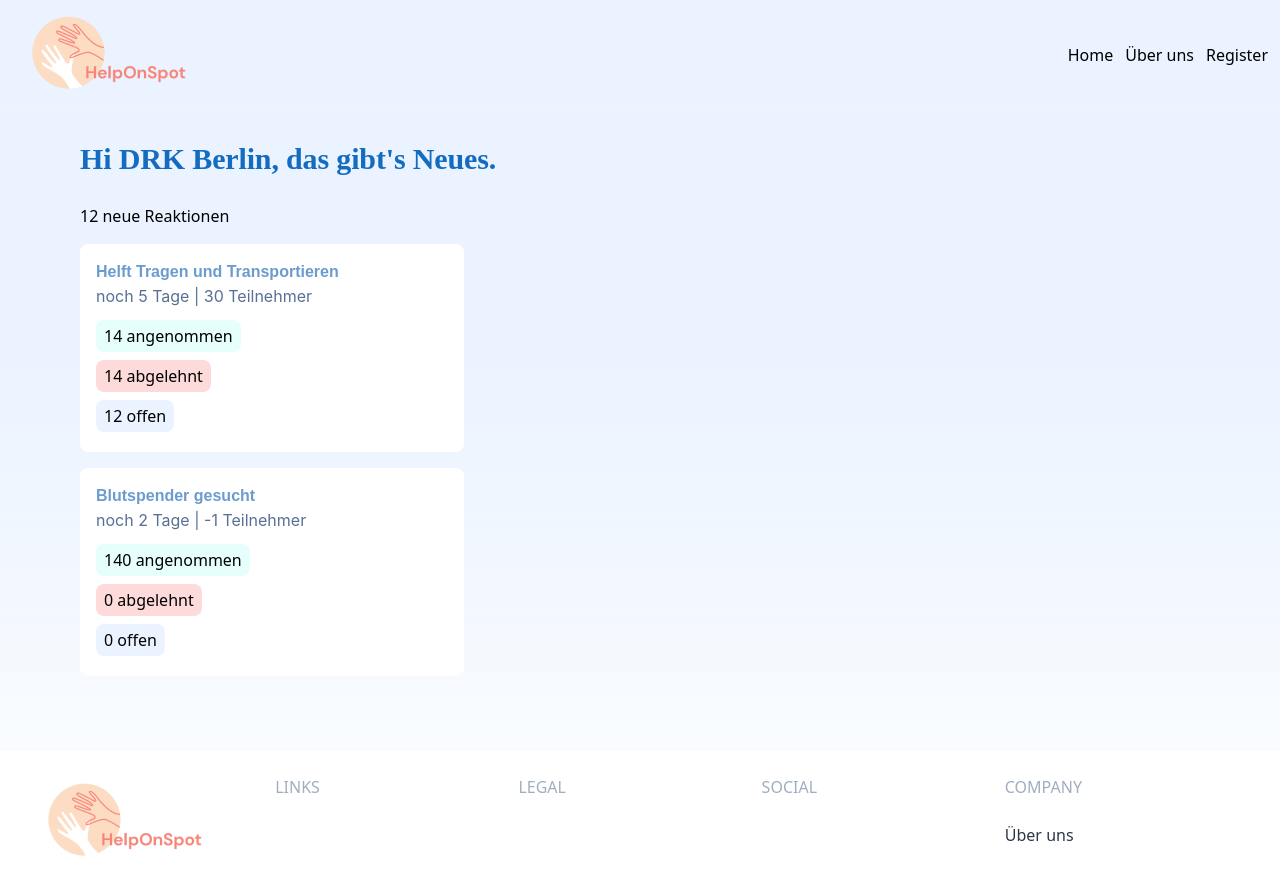
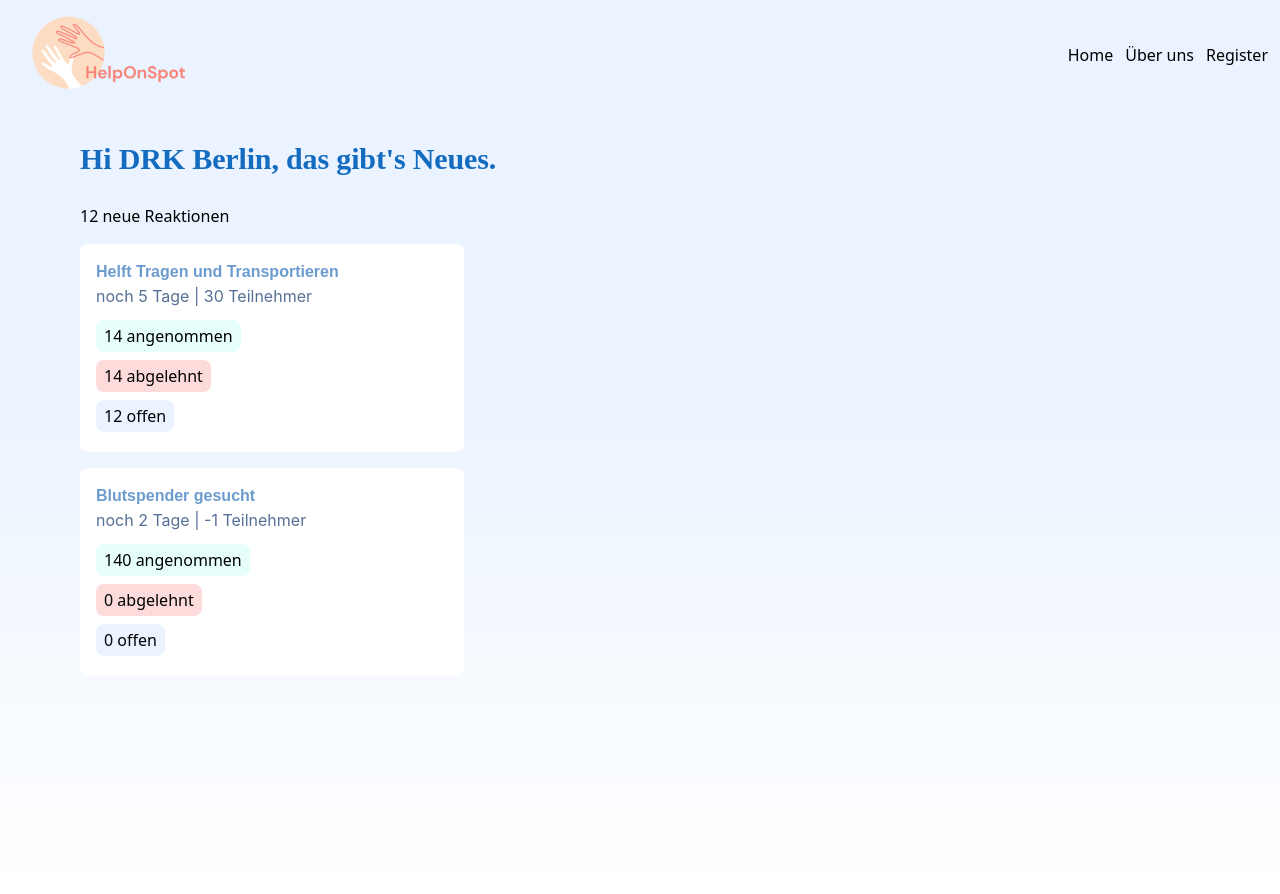
Before and after one commit to Helfer-Portal/helponspot-client, a React (Create React App) app: page /all-news in a window 1280 px wide. Shown: the top 894 px of the page. Built offline with nearby package versions, Linux system fonts and the light colour scheme.

Commit message:
remove footer

```diff
--- /dev/null
+++ b/src/features/org-register/components/full-height-layout-no-footer.jsx
@@ -0,0 +1,14 @@
+import React from "react";
+import "../register1.css";
+import Footer from "../../landing-page/components/footer";
+
+/** Layout for the register desktop story */
+export default function FullHeightLayoutNoFooter(props) {
+  return (
+    <div className="flex flex-col m-auto w-full h-full">
+      <div style={{height: '100vh'}} class="pt-8 align-start justify-start pl-20 h-2/3 container-form ">
+        {props.children}
+      </div>
+    </div>
+  );
+}
--- a/src/features/show-news/index.js
+++ b/src/features/show-news/index.js
@@ -1,5 +1,5 @@
 import React, { useContext } from "react";
-import FullHeightLayout from "../org-register/components/full-height-layout";
+import FullHeightLayoutNoFooter from "../org-register/components/full-height-layout-no-footer";
 import Reactions from "./components/reactions";
 import OpenRequest from "./components/open-request";
 import ReqProvider, { ReqContext } from "../../context/mock-requests";
@@ -27,7 +27,7 @@ export default function ShowNews() {
   const [data, setData] = useContext(ReqContext);
   return (
     <ReqProvider>
-      <FullHeightLayout>
+      <FullHeightLayoutNoFooter>
         <div>
           <h1 className="question font-dm-sans-h1">
             Hi DRK Berlin, das gibt's Neues.
@@ -40,7 +40,7 @@ export default function ShowNews() {
         {data.map(el => {
           return <OpenRequest {...el} />;
         })}
-      </FullHeightLayout>
+      </FullHeightLayoutNoFooter>
     </ReqProvider>
   );
 }
```
